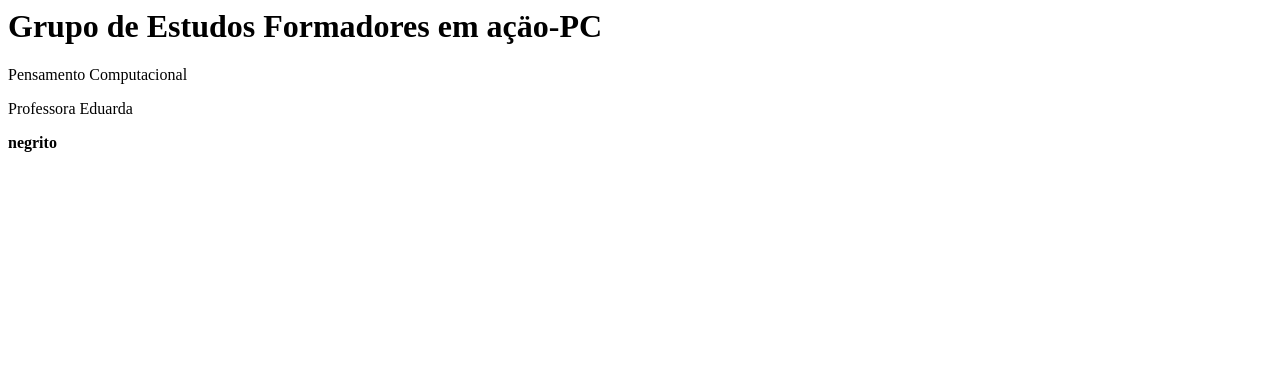
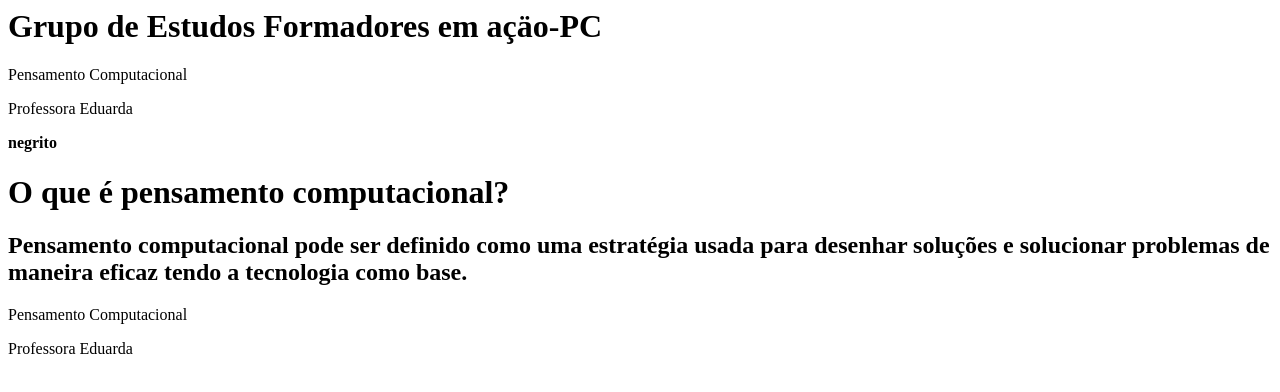
Before and after one commit to ProfessorASP/Prof_Alexandre_Turma_M, a plain HTML site: page index.html in a window 1280 px wide. Drawn offline with Linux system fonts and the light colour scheme.

Commit message:
Add files via upload

```diff
--- a/index.html
+++ b/index.html
@@ -2,3 +2,19 @@
 <P>Pensamento Computacional</P>
  <p>Professora Eduarda</p>
  <b>negrito</b>
+
+ <!DOCTYPE html>
+<html>
+<head>
+    <meta charset='utf-8'>
+    <title> PC. Alexandre Sell Pires </title>
+    <link rel="stylesheet" href="style-1.css">
+
+</head>
+<body>
+    <h1>O que é pensamento computacional?</h1>
+      <h2>Pensamento computacional pode ser definido como uma estratégia usada para desenhar soluções e solucionar problemas de maneira eficaz tendo a tecnologia como base.</h2>
+<P>Pensamento Computacional</P>
+ <p>Professora Eduarda</p>
+</body>
+</html>
```
